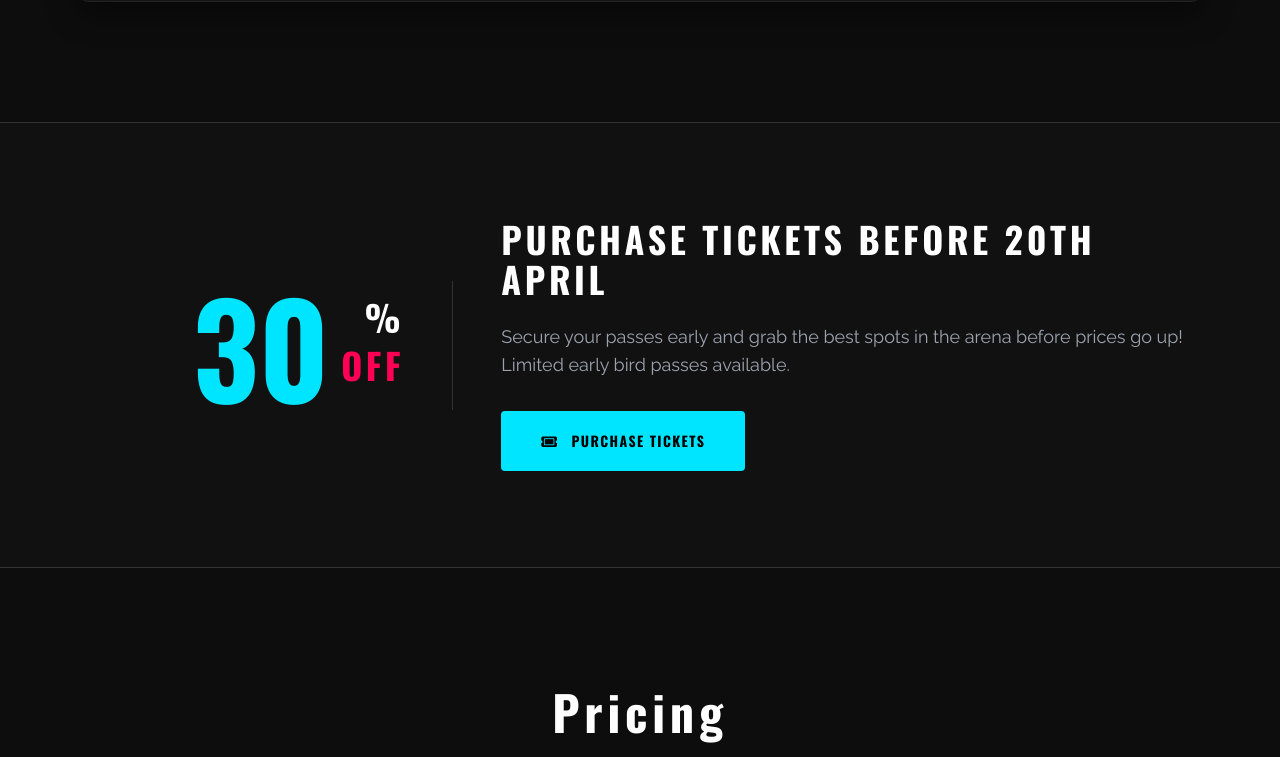
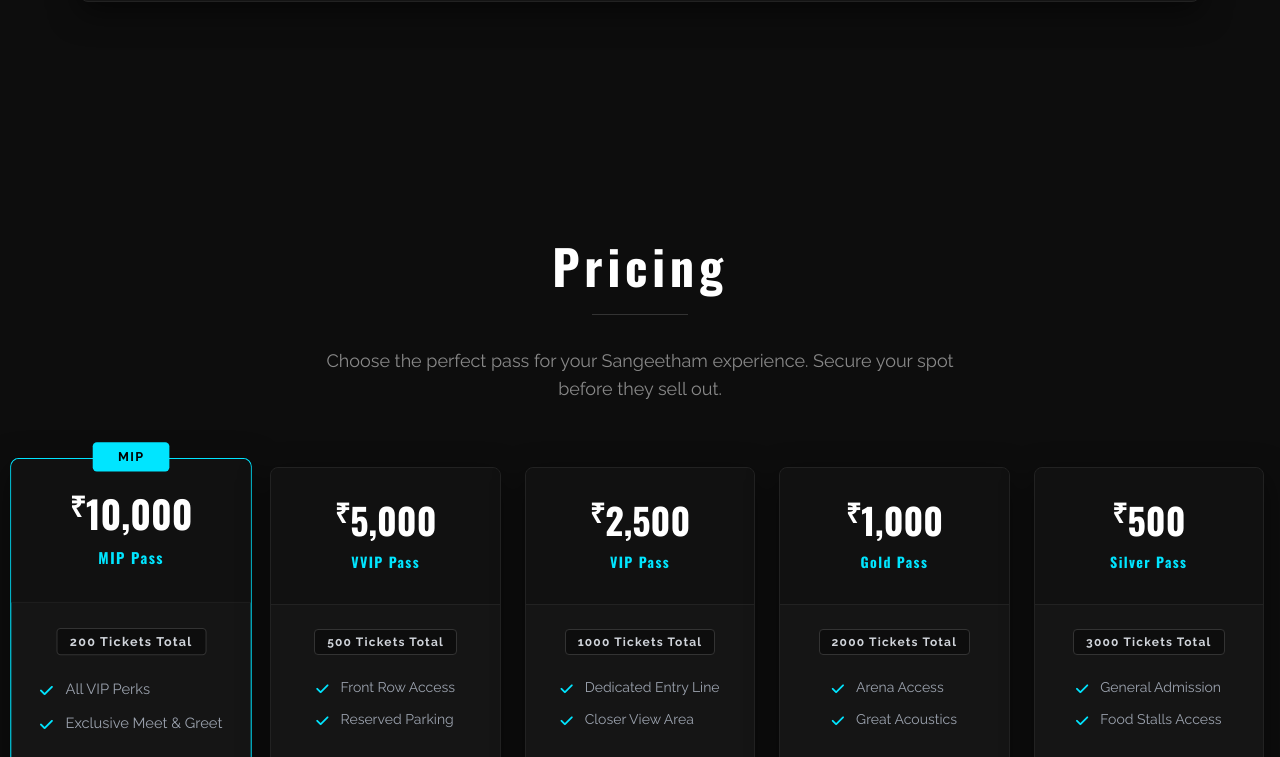
Before and after one commit to DreamLand2026/Geetham-Sangeetham, a plain HTML site: page index.html in a window 1280 px wide. Shown: the part 3848-4605 px from the top of the page. Drawn offline with nearby package versions, Linux system fonts and the light colour scheme.

```diff
--- a/index.html
+++ b/index.html
@@ -533,7 +533,7 @@
     </div>
 </section>
 
-        <section id="offer" class="section-no-padding bg-[#111] border-y border-[#333]">
+        <!-- <section id="offer" class="section-no-padding bg-[#111] border-y border-[#333]">
             <div class="container mx-auto px-4 max-w-6xl">
                 <div class="flex flex-col md:flex-row items-center py-16 md:py-24">
                     <div class="w-full md:w-1/3 text-center md:text-right md:pr-12 border-b md:border-b-0 md:border-r border-[#333] pb-8 md:pb-0 mb-8 md:mb-0">
@@ -547,7 +547,7 @@
                     </div>
                 </div>
             </div>
-        </section>
+        </section> -->
 
         <section id="pricing" class="section-pad text-center">
             <div class="container mx-auto px-4 max-w-7xl">
```
Also changed, not shown: 2 other files.
